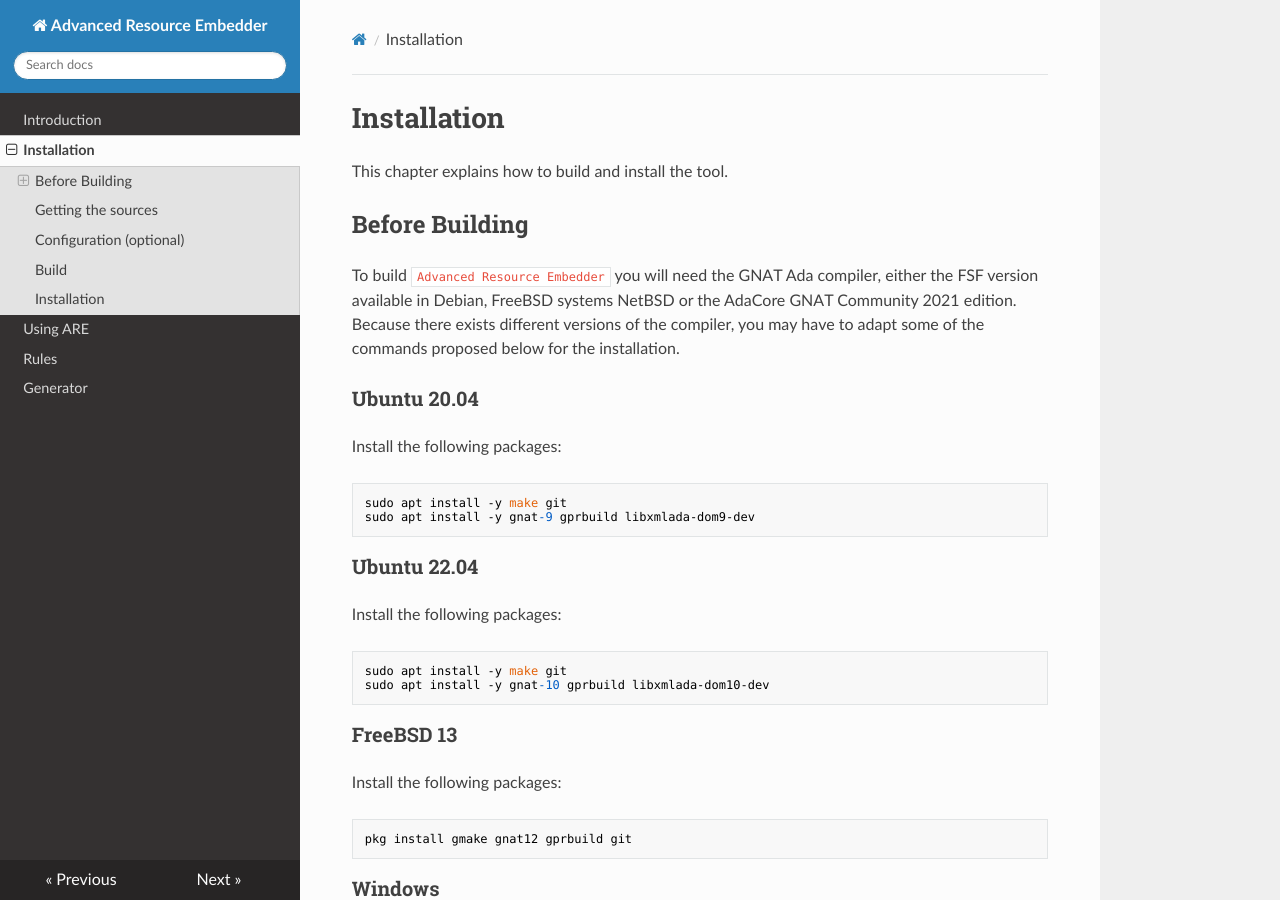
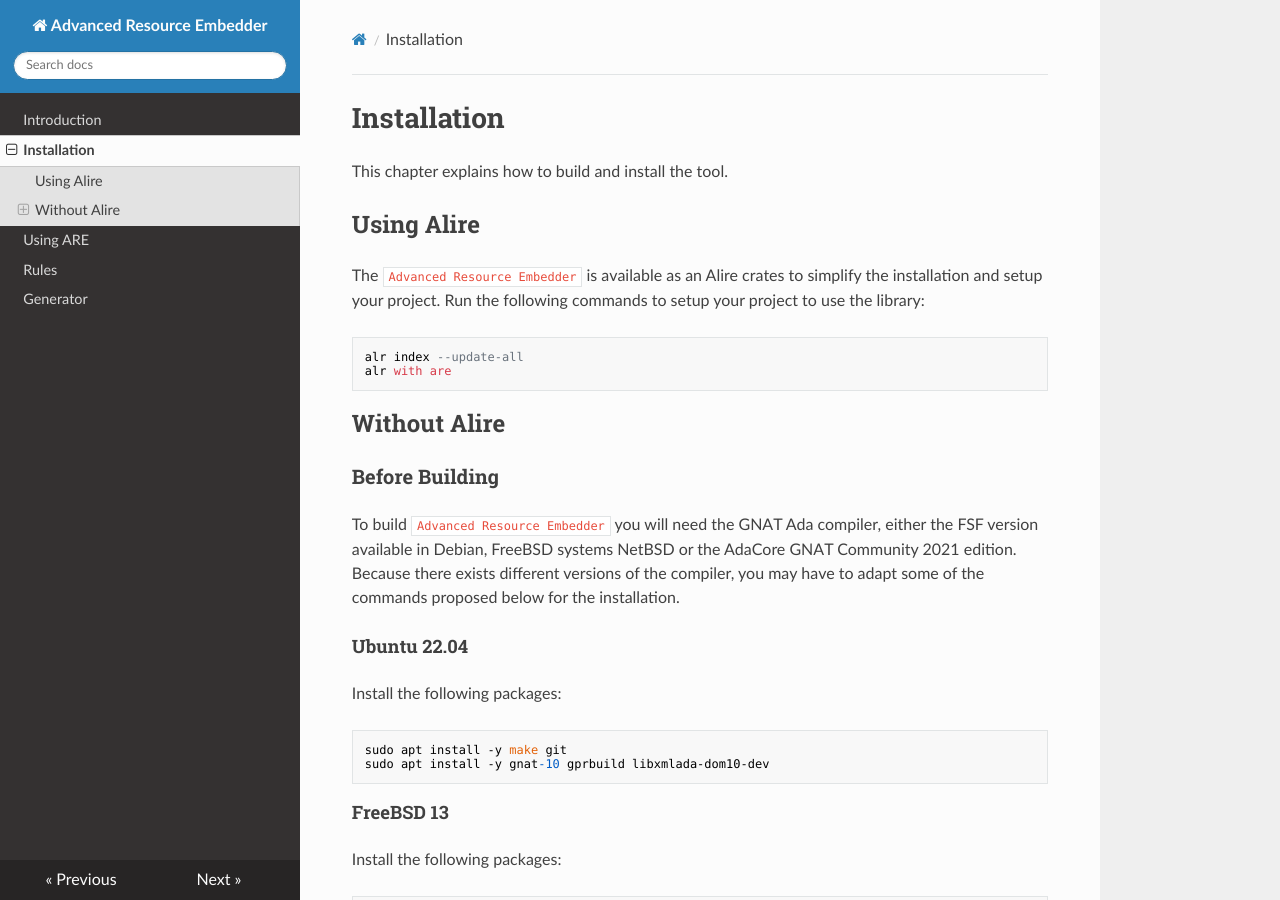
Before and after one commit to stcarrez/resource-embedder, an MkDocs documentation site: the page built from docs/Installation.md, in a window 1280 px wide and 900 px high. Built offline with MkDocs 1.6.1, drawn with Linux system fonts in a browser that asks for light colours; nearby versions of some CDN libraries.

Commit message:
Update and rebuild the documentation

````diff
--- a/docs/Installation.md
+++ b/docs/Installation.md
@@ -2,7 +2,19 @@
 
 This chapter explains how to build and install the tool.
 
-## Before Building
+## Using Alire
+
+The `Advanced Resource Embedder` is available as an Alire crates to simplify the installation
+and setup your project.  Run the following commands to setup your project to use the library:
+
+```
+alr index --update-all
+alr with are
+```
+
+## Without Alire
+
+### Before Building
 
 To build `Advanced Resource Embedder` you will need the GNAT Ada compiler, either
 the FSF version available in Debian, FreeBSD systems NetBSD or the
@@ -10,23 +22,17 @@ AdaCore GNAT Community 2021 edition.  Because there exists different versions of
 the compiler, you may have to adapt some of the commands proposed below for
 the installation.
 
-### Ubuntu 20.04
+#### Ubuntu 22.04
+
 
 Install the following packages:
-```
-sudo apt install -y make git
-sudo apt install -y gnat-9 gprbuild libxmlada-dom9-dev
-```
 
-### Ubuntu 22.04
-
-Install the following packages:
 ```
 sudo apt install -y make git
 sudo apt install -y gnat-10 gprbuild libxmlada-dom10-dev
 ```
 
-### FreeBSD 13
+#### FreeBSD 13
 
 Install the following packages:
 
@@ -34,7 +40,7 @@ Install the following packages:
 pkg install gmake gnat12 gprbuild git
 ```
 
-### Windows
+#### Windows
 
 Get the Ada compiler from [AdaCore Download](https://www.adacore.com/download)
 site and install.
@@ -47,7 +53,7 @@ pacman -S make
 pacman -S base-devel --needed
 ```
 
-## Getting the sources
+### Getting the sources
 
 The project uses a sub-module to help you in the integration and build
 process.  You should checkout the project with the following commands:
@@ -57,7 +63,7 @@ git clone --recursive https://gitlab.com/stcarrez/resource-embedder.git
 cd resource-embedder
 ```
 
-## Configuration (optional)
+### Configuration (optional)
 
 Running the `configure` script is optional and is useful if the pre-defined
 default configuration must be changed.
@@ -80,7 +86,7 @@ In most cases you will configure with the following command:
 ./configure
 ```
 
-## Build
+### Build
 
 After configuration is successful, you can build the library by running:
 ```
@@ -99,7 +105,7 @@ the library.  The unit tests are built and executed using:
 make test
 ```
 
-## Installation
+### Installation
 The installation is done by running the `install` target:
 
 ```
````
Also changed, not shown: docs/Are_Generator.md (+7 -0 lines), docs/Are_Using.md (+20 -0 lines), docs/are.md (+20 -0 lines), docs/title.md (+1 -1 lines), 1 other file.
